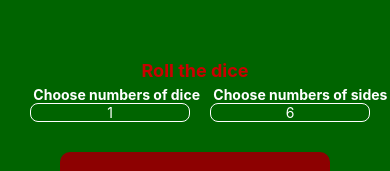
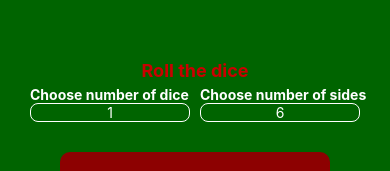
Before and after one commit to NelsonSoaresNC/dice_react_native, a React Native app: screen / in a window 390 px wide. Shown: the top 171 px of the page. Built offline with nearby package versions, Linux system fonts and the light colour scheme.

Commit message:
separeting inputsDice in 2 components with sigle responsability

```diff
--- a/App.tsx
+++ b/App.tsx
@@ -1,6 +1,6 @@
 import { StatusBar } from 'expo-status-bar';
 import { StyleSheet, Text, View } from 'react-native';
-import InputDice from './src/components/inputsDice';
+import InputDice from './src/components/InputsDice';
 import { useState } from 'react';
 import DiceDisplay from './src/components/diceDisplay';
 
--- a/src/components/InputsDice/index.tsx
+++ b/src/components/InputsDice/index.tsx
@@ -1,69 +1,25 @@
-import { View, TextInput, Text } from "react-native"
+import { View } from "react-native";
 import { styles } from "./styles";
-import { useState } from "react"
+import DiceQuantityInput from "../diceQuantityInput";
+import DiceSidesInput from "../sidesQuantityInput";
 import Button from "../button";
 
-    interface Props {
+interface InputsDiceProps {
   dice: number;
   sides: number;
   setDice: (value: number) => void;
   setSides: (value: number) => void;
   onRoll: () => void;
 }
-export default function InputDice({ dice, sides, setDice, setSides, onRoll }: Props) {
 
-
-    const [localDice, setLocalDice] = useState(String(dice));
-    const [localSides, setLocalSides] = useState(String(sides));
-    const [errorDice, setErrorDice] = useState<boolean>(false);
-    const [errorSide, setErrorSide] = useState<boolean>(false);
-    const [warningSide, setWarningSide] = useState<boolean>(false);
-    const [warningDice, setWarningDice] = useState<boolean>(false);
-
-    const validateInput = (text: string, type: "dice" | "sides") => {
-
-        const numbersOnly = text.replace(/[^0-9]/g, "");
-        const numbers = parseInt(numbersOnly || "0", 10);
-
-        if (type == "dice") {
-            setLocalDice(numbersOnly);
-            setErrorDice(numbers < 1 || numbers > 4);
-        } else if (type == "sides") {
-            setLocalSides(numbersOnly);
-            setErrorSide(numbers < 6 || numbers > 20);
-        }
-    };
-
-
+export default function InputDice({ dice, sides, setDice, setSides, onRoll }: InputsDiceProps) {
   return (
     <>
       <View style={styles.container}>
-                <View style={styles.inputText}>
-                    <Text style={styles.text}> Choose numbers of dice</Text>
-                    <TextInput
-                        value={localDice}
-                        keyboardType="numeric"
-                        style={styles.input}
-                        onChangeText={(text) => validateInput(text, "dice")}
-                        onFocus={() => setWarningDice(true)}
-                        onBlur={() => setWarningDice(false)}
-                    />
-                    <Text style={[warningDice && styles.warning, errorDice && styles.error]}>{warningDice && "Should be have between 1 and 4 dice" || errorDice && "Must be between 1 and 4"}</Text>
+        <DiceQuantityInput dice={dice} setDice={setDice} />
+        <DiceSidesInput sides={sides} setSides={setSides} />
       </View>
-                <View style={styles.inputText}>
-                    <Text style={styles.text}> Choose numbers of sides</Text>
-                    <TextInput
-                        value={localSides}
-                        keyboardType="numeric"
-                        style={styles.input}
-                        onChangeText={(text) => validateInput(text, "sides")}
-                        onFocus={() => setWarningSide(true)}
-                        onBlur={() => setWarningSide(false)}
-                    />
-                    <Text style={[warningSide && styles.warning, errorSide && styles.error]}>{warningSide && "Should be have between 6 and 20 sides" || errorSide && "Must be between 6 and 20"}</Text>
-                </View>
-            </View>
-            <Button title="Roll" />
+      <Button title="Roll" onPress={onRoll} />
     </>
   );
 }
--- /dev/null
+++ b/src/components/diceQuantityInput/index.tsx
@@ -0,0 +1,42 @@
+import { View, TextInput, Text } from "react-native";
+import { useState, useEffect } from "react";
+import { styles } from "./styles";
+
+interface DiceQuantityProps {
+  dice: number;
+  setDice: (value: number) => void;
+}
+
+export default function DiceQuantityInput({ dice, setDice }: DiceQuantityProps) {
+
+  const [localDice, setLocalDice] = useState(String(dice));
+  const [errorDice, setErrorDice] = useState(false);
+  const [warningDice, setWarningDice] = useState(false);
+
+  const validateInput = (text: string) => {
+    const numbersOnly = text.replace(/[^0-9]/g, "");
+    const value = parseInt(numbersOnly || "0", 10);
+    setLocalDice(numbersOnly);
+    setErrorDice(value < 1 || value > 4);
+    if (value >= 1 && value <= 4) {
+      setDice(value);
+    }
+  };
+
+  return (
+    <View style={styles.inputText}>
+      <Text style={styles.text}>Choose number of dice</Text>
+      <TextInput
+        value={localDice}
+        keyboardType="numeric"
+        style={styles.input}
+        onChangeText={validateInput}
+        onFocus={() => setWarningDice(true)}
+        onBlur={() => setWarningDice(false)}
+      />
+      <Text style={[warningDice && styles.warning, errorDice && styles.error]}>
+        {warningDice && "Should have between 1 and 4 dice" || errorDice && "Must be between 1 and 4"}
+      </Text>
+    </View>
+  );
+}
--- /dev/null
+++ b/src/components/diceQuantityInput/styles.ts
@@ -0,0 +1,30 @@
+import { StyleSheet } from "react-native";
+
+export const styles = StyleSheet.create({
+        input: {
+        borderColor: "white",
+        borderWidth: 1,
+        borderRadius: 8,
+        color:"white",
+        textAlign: "center",
+        width: 160
+    },
+    inputText: {
+        margin: 5,
+        color: "white"
+    },
+    text:{
+        fontWeight: "bold",
+        color: "white"
+    },
+        warning:{
+        fontSize: 9,
+        color: "yellow",
+        fontWeight: "bold"
+    },
+    error:{
+        fontSize: 10,
+        color: "red",
+        fontWeight: "bold"
+    }
+});
--- /dev/null
+++ b/src/components/sidesQuantityInput/index.tsx
@@ -0,0 +1,42 @@
+import { View, TextInput, Text } from "react-native";
+import { useState, useEffect } from "react";
+import { styles } from "./styles";
+
+interface DiceSidesInputProps {
+  sides: number;
+  setSides: (value: number) => void;
+}
+
+export default function DiceSidesInput({ sides, setSides }: DiceSidesInputProps) {
+
+  const [localSides, setLocalSides] = useState(String(sides));
+  const [errorSide, setErrorSide] = useState(false);
+  const [warningSide, setWarningSide] = useState(false);
+
+  const validateInput = (text: string) => {
+    const numbersOnly = text.replace(/[^0-9]/g, "");
+    const value = parseInt(numbersOnly || "0", 10);
+    setLocalSides(numbersOnly);
+    setErrorSide(value < 6 || value > 20);
+    if (value >= 6 && value <= 20) {
+      setSides(value);
+    }
+  };
+
+  return (
+    <View style={styles.inputText}>
+      <Text style={styles.text}>Choose number of sides</Text>
+      <TextInput
+        value={localSides}
+        keyboardType="numeric"
+        style={styles.input}
+        onChangeText={validateInput}
+        onFocus={() => setWarningSide(true)}
+        onBlur={() => setWarningSide(false)}
+      />
+      <Text style={[warningSide && styles.warning, errorSide && styles.error]}>
+        {warningSide && "Should have between 6 and 20 sides" || errorSide && "Must be between 6 and 20"}
+      </Text>
+    </View>
+  );
+}
--- /dev/null
+++ b/src/components/sidesQuantityInput/styles.ts
@@ -0,0 +1,31 @@
+import { StyleSheet } from "react-native";
+
+export const styles = StyleSheet.create({
+
+    input: {
+        borderColor: "white",
+        borderWidth: 1,
+        borderRadius: 8,
+        color:"white",
+        textAlign: "center",
+        width: 160
+    },
+    inputText: {
+        margin: 5,
+        color: "white"
+    },
+    text:{
+        fontWeight: "bold",
+        color: "white"
+    },
+        warning:{
+        fontSize: 9,
+        color: "yellow",
+        fontWeight: "bold"
+    },
+    error:{
+        fontSize: 10,
+        color: "red",
+        fontWeight: "bold"
+    }
+});
```
Lines whose indentation alone changed are shown as unchanged.
